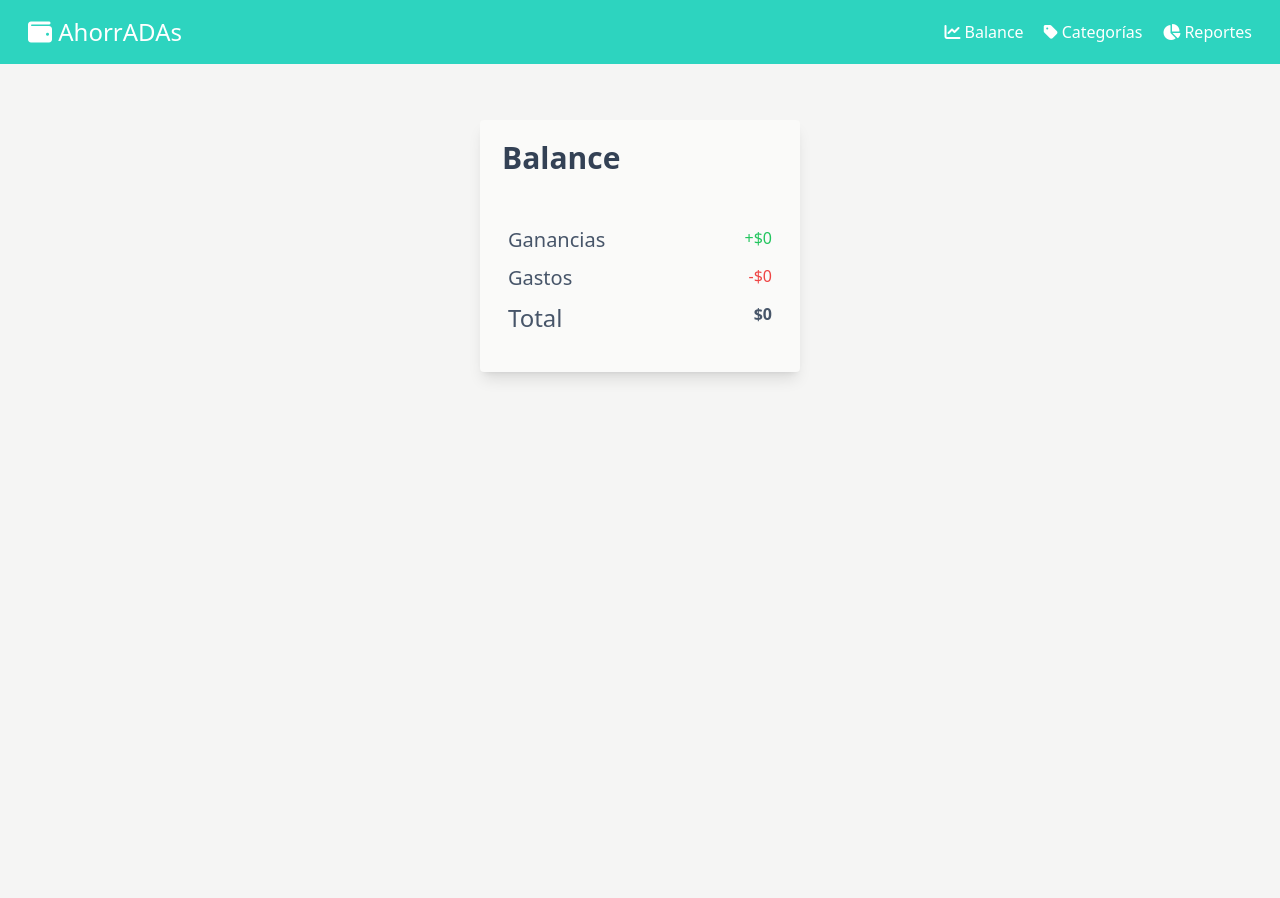
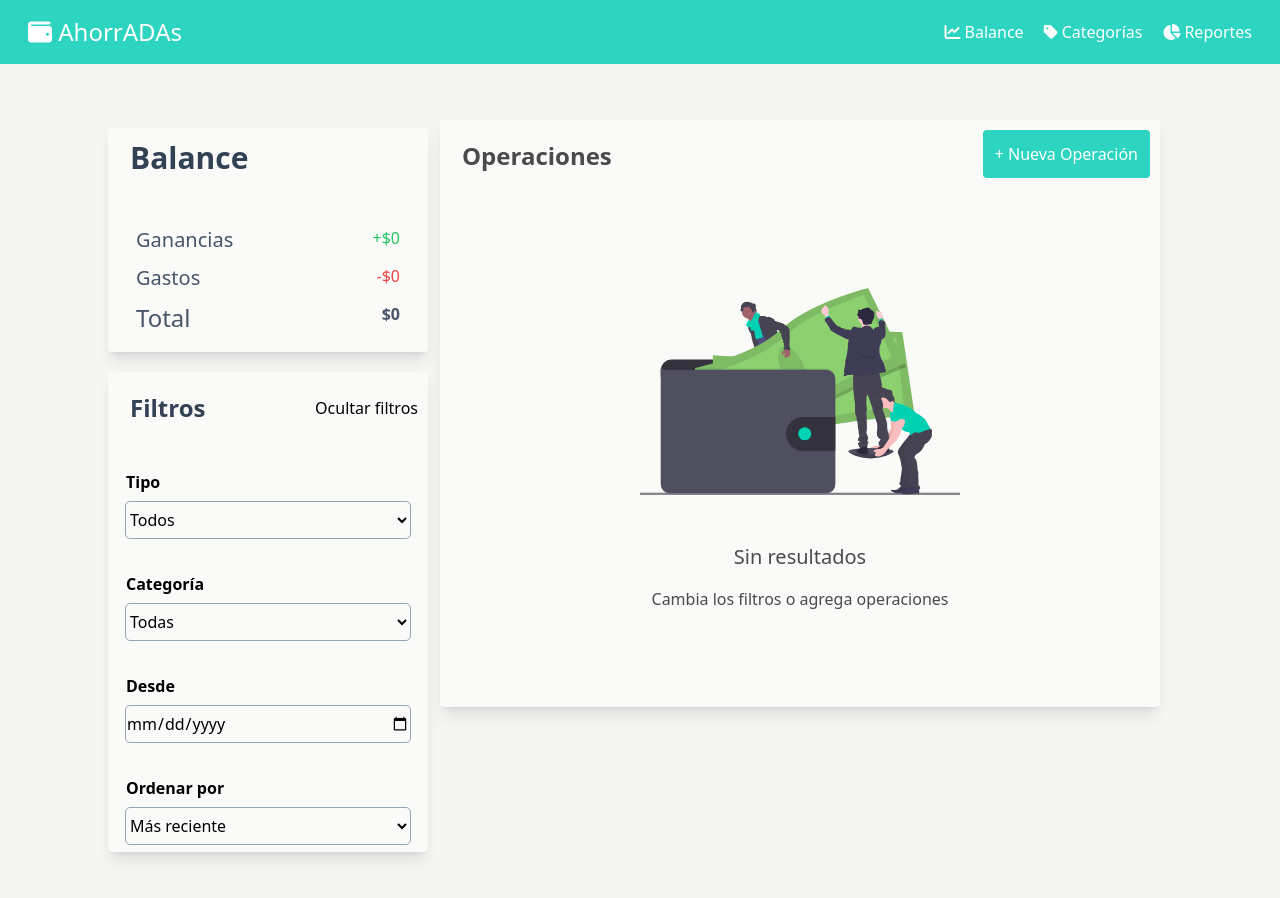
Before and after one commit to SofiaParodi/ahorrADAs, a plain HTML site: page index.html in a window 1280 px wide. Before the commit the page ends 800 px from the top, so only its background shows below. Drawn offline with nearby package versions, Linux system fonts and the light colour scheme.

Commit message:
maqueta-index

```diff
--- a/index.html
+++ b/index.html
@@ -50,9 +50,9 @@
 
     <main class="m-14">
 
-      <!--Balance-->
       <section class="flex justify-center ">
-
+        <div>
+        <!--Balance-->
           <div class="w-80 bg-stone-50 rounded shadow-lg">
             <h2 class="m-2.5 my-2 p-3 font-bold text-slate-700 text-3xl">Balance</h2>
             <div class="m-2.5 my-5 p-2">
@@ -70,6 +70,75 @@
               </ul>
           </div>
         </div>
+
+        <!--Filtros-->
+
+        <div class="w-80 bg-stone-50 rounded shadow-lg">
+
+          <div class="flex items-center justify-between">
+          <h2 class="m-2.5 my-2 p-3 font-bold text-slate-700 text-2xl">Filtros</h2>
+          <a href="" class="m-2.5">Ocultar filtros</a>
+          </div>
+
+          <div #filtros>
+            <div class="flex flex-col m-2.5 p-2">
+              <label for="filtro-tipo" class="font-bold py-2">Tipo</label>
+              <select id="filtro-tipo" class="h-9 bg-stone-50 outline outline-1 outline-slate-400 rounded">
+                <option value="todos">Todos</option>
+                <option value="gasto">Gasto</option>
+                <option value="ganancia">Ganancia</option>
+              </select>
+            </div>
+            <div class="flex flex-col m-2.5 p-2">
+              <label for="filtro-categoria" class="font-bold py-2">Categoría</label>
+              <select id="filtro-categoria" class="h-9 bg-stone-50 outline outline-1 outline-slate-400 rounded">
+                <option value="todas">Todas</option>
+                <option value="comida">Comida</option>
+                <option value="servicios">Servicios</option>
+                <option value="salidas">Salidas</option>
+                <option value="educacion">Educación</option>
+                <option value="transporte">Transporte</option>
+                <option value="trabajo">Trabajo</option>
+              </select>
+            </div>
+            <div class="flex flex-col m-2.5 p-2">
+              <label for="filtro-fecha" class="font-bold py-2">Desde</label>
+              <input id="filtro-fecha" type="date" class="h-9 bg-stone-50 outline outline-1 outline-slate-400 rounded">
+            </div>
+            <div class="flex flex-col m-2.5 p-2">
+              <label for="filtro-ordenar" class="font-bold py-2">Ordenar por</label>
+              <select id="filtro-ordenar" class="h-9 bg-stone-50 outline outline-1 outline-slate-400 rounded">
+                <option value="mas-reciente">Más reciente</option>
+                <option value="menos-reciente">Menos reciente</option>
+                <option value="mayor-monto">Mayor monto</option>
+                <option value="menor-monto">Menor monto</option>
+                <option value="a-z">A/Z</option>
+                <option value="z-a">Z/A</option>
+              </select>
+            </div>
+          </div>
+
+        </div>
+
+      </div>
+
+      <!--Operaciones-->
+      <div class="flex flex-col mx-3 w-[45rem] h-fit bg-stone-50 rounded shadow-lg">
+        <div class="flex justify-between ">
+          <h2 class="m-2.5 my-2 p-3 font-bold text-[#4a4a4a] text-2xl">Operaciones</h2>
+          <button class="m-2.5 h-[3rem] bg-[#2dd4bf] rounded text-[#ffffff] p-3">+ Nueva Operación</button>
+        </div>
+        <div class="self-center m-[6rem]">
+          <figure>
+            <img class="w-[20rem]" src="./iconos/wallet.svg" alt="Ilustración de billetera y ahorros">
+          </figure>
+          <div class="mt-[2rem]">
+          <h3 class="p-4 text-[#4a4a4a] text-xl text-center">Sin resultados</h3>
+          <p class="text-[#4a4a4a] text-base text-center font-light">Cambia los filtros o agrega operaciones </p>
+        </div>
+        </div>
+      </div>
+
       </section>
     </main>
 
```
Also changed, not shown: iconos/wallet.svg (added), 3 other files.
